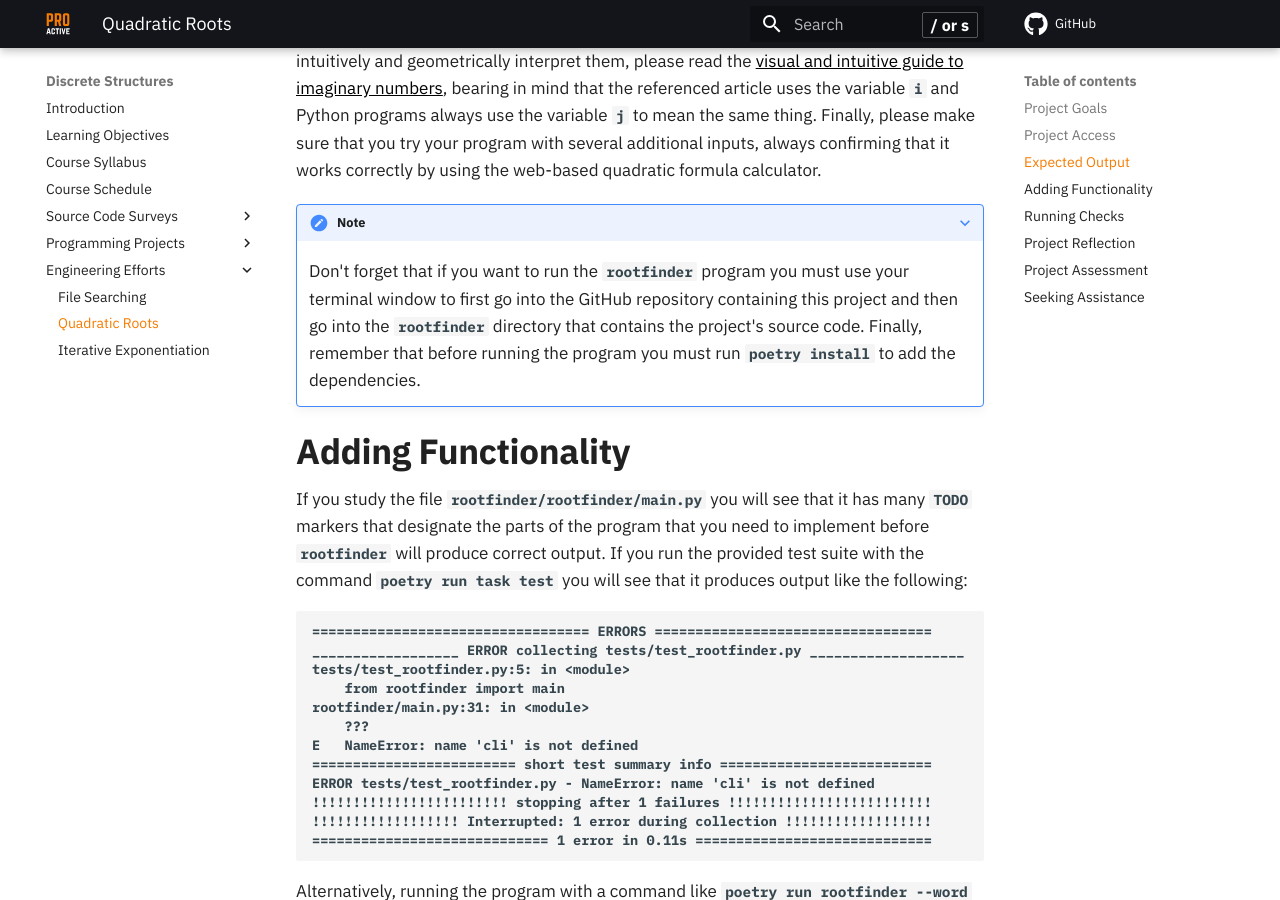
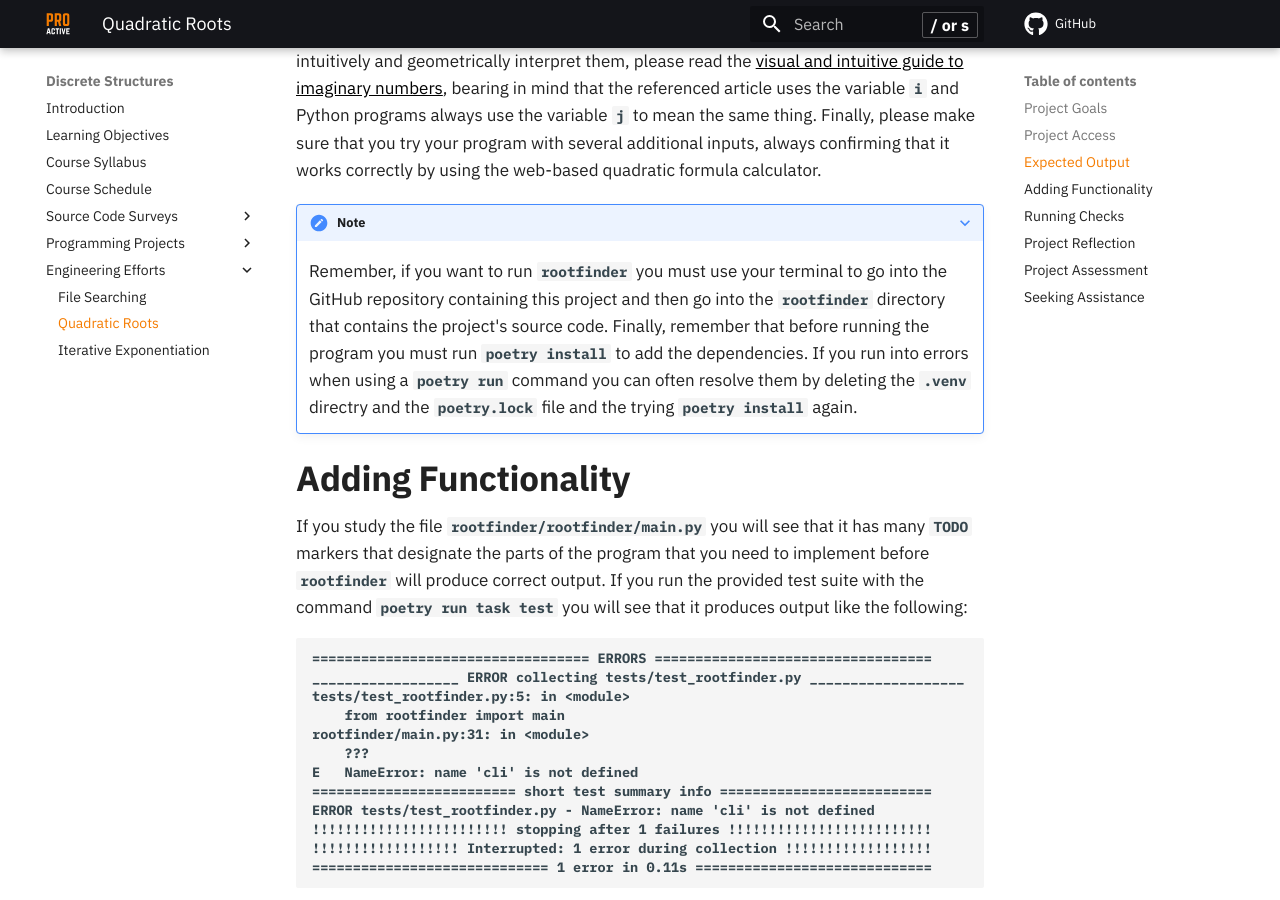
Before and after one commit to ProactiveProgrammers/www.proactiveprogrammers.com, an MkDocs documentation site: the page built from docs/discrete-structures/engineering-efforts/quadratic-roots.md, in a window 1280 px wide and 900 px high, scrolled down 1592 px. Built offline with MkDocs 1.6.1 and Material for MkDocs 9.7.7, drawn with Linux system fonts in a browser that asks for light colours; comment, search, counter and statistics services are not loaded.

Commit message:
fix: Improve note formatting and content in quadratic-roots.

```diff
--- a/docs/discrete-structures/engineering-efforts/quadratic-roots.md
+++ b/docs/discrete-structures/engineering-efforts/quadratic-roots.md
@@ -79,11 +79,13 @@ calculator.
 
 ???+ note
 
-    Don't forget that if you want to run the `rootfinder` program you must use your
-    terminal window to first go into the GitHub repository containing this
-    project and then go into the `rootfinder` directory that contains the project's
-    source code. Finally, remember that before running the program you must run
-    `poetry install` to add the dependencies.
+    Remember, if you want to run `rootfinder` you must use your terminal to go
+    into the GitHub repository containing this project and then go into the
+    `rootfinder` directory that contains the project's source code. Finally,
+    remember that before running the program you must run `poetry install` to
+    add the dependencies. If you run into errors when using a `poetry run`
+    command you can often resolve them by deleting the `.venv` directry and the
+    `poetry.lock` file and the trying `poetry install` again.
 
 ## Adding Functionality
 
```
